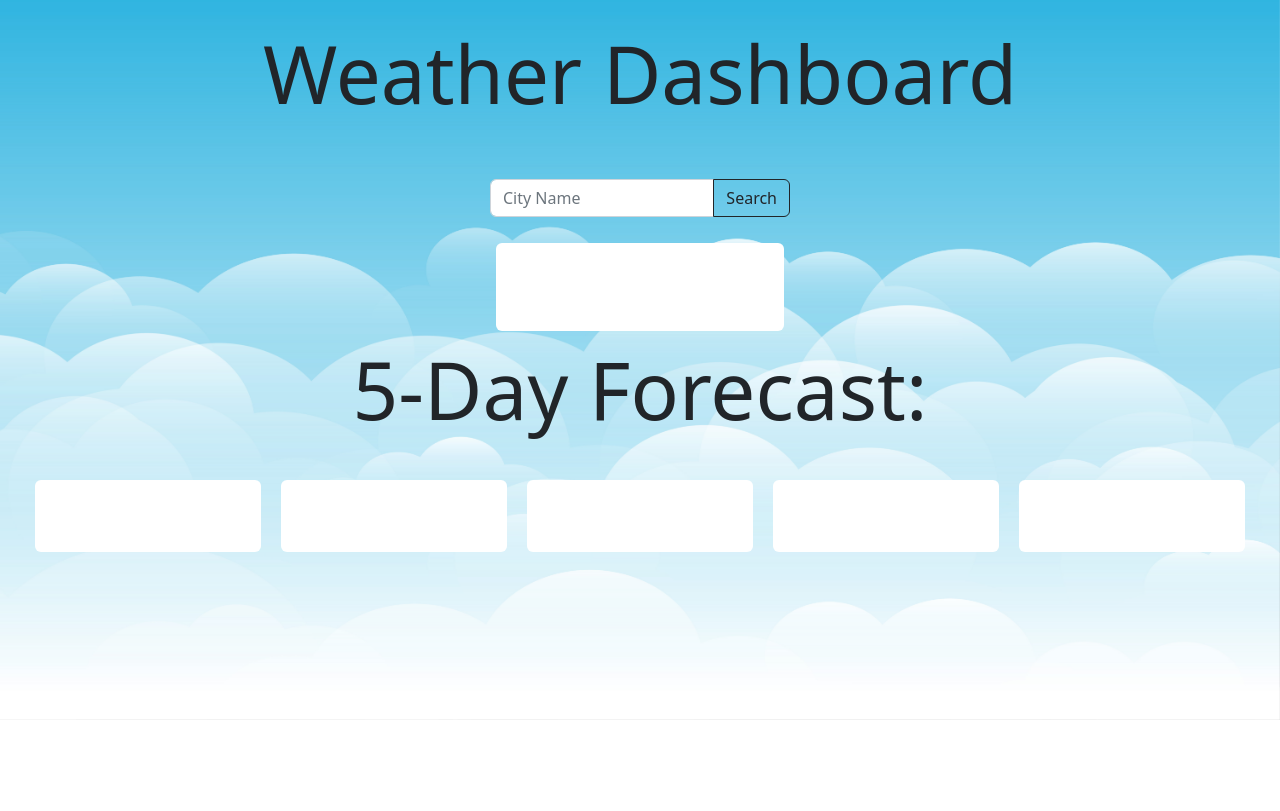
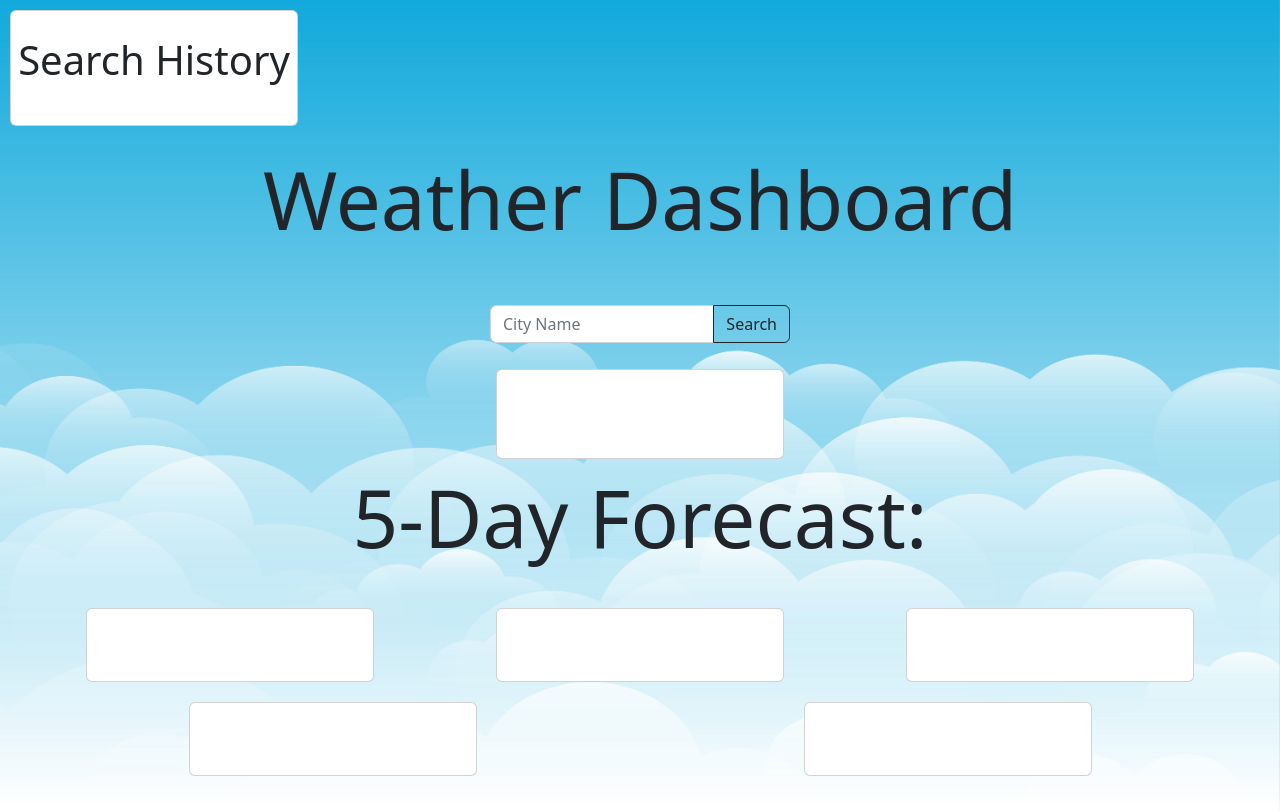
Before and after one commit to shelcloyd/weather-dashboard, a plain HTML site: page index.html in a window 1280 px wide. Drawn offline with nearby package versions, Linux system fonts and the light colour scheme.

Commit message:
working on local storage for search history

```diff
--- a/assets/css/styles.css
+++ b/assets/css/styles.css
@@ -26,6 +26,7 @@ body {
 #five-day {
     display: flex;
     flex-direction: row;
+    flex-wrap: wrap;
     justify-content: space-around;
     margin: 25px;
 }
@@ -33,12 +34,13 @@ body {
 .card {
     margin: 10px;
     background-color: rgb(255, 255, 255);
-    border-style: solid;
-    border-width: 5px;
-    border: black;
 }
 
 .display-6 {
     margin-top: 25px;
     margin-bottom: 25px;
 }
+
+.search-history {
+    max-width: 18rem;
+}
--- a/assets/javascript/script.js
+++ b/assets/javascript/script.js
@@ -16,6 +16,8 @@
         )
         .then(function (data) {
             console.log(data);
+
+            localStorage.setItem('search', JSON.stringify(data));
 
             const container = document.querySelector('#container');
 
--- a/index.html
+++ b/index.html
@@ -13,6 +13,13 @@
 
 <body>
     <section>
+        <div class="card text-center search-history" onload="searchHistory()">
+            <h6 id="search--history-header" class="display-6">Search History</h6>
+            <ul id="search-history">
+                <!-- search history here -->
+            </ul>
+        </div>
+
         <div id="header">
             <h1 class="display-1">Weather Dashboard</h1>
             <div class="input-group mb-3" id="search-bar">
```
Also changed, not shown: 1 other file.
